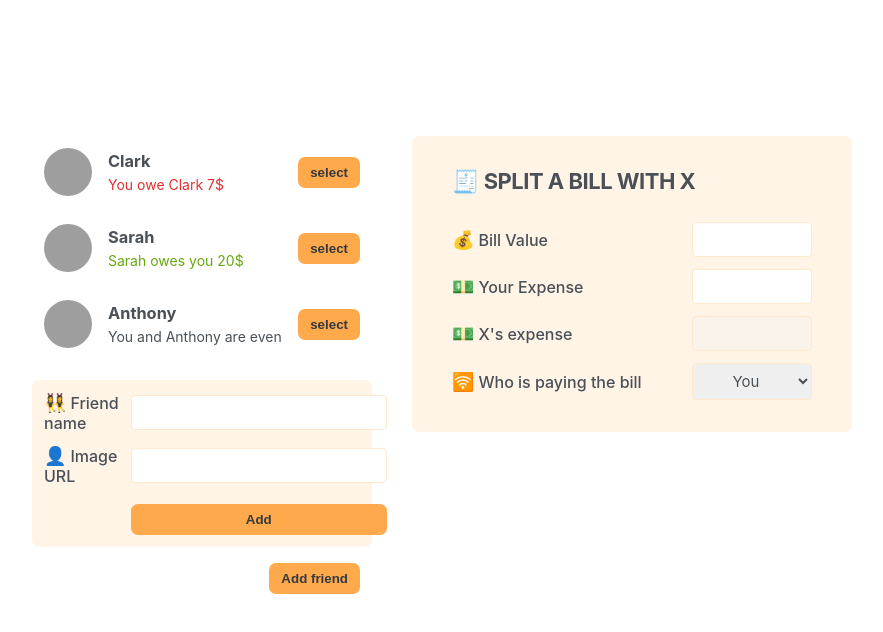
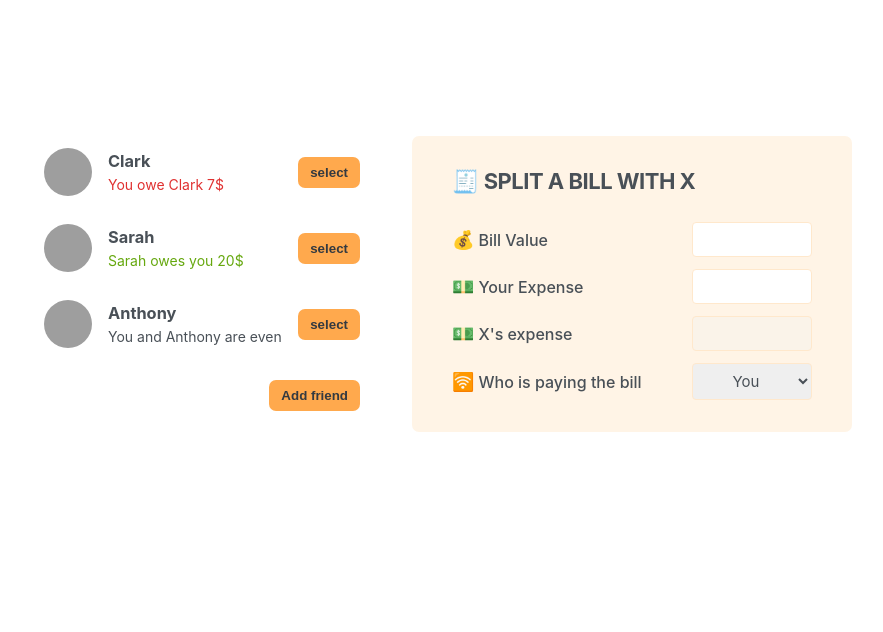
Before and after one commit to sharma-dikshant/ReactLearning, a React (Create React App) app: page / in a window 1280 px wide. Shown: the top 632 px of the page, without its empty margins (198-1081 px from the left). Built offline with nearby package versions, Linux system fonts and the light colour scheme; grey boxes are pictures that could not be loaded.

Commit message:
toggling Add friend button

```diff
--- a/src/App.js
+++ b/src/App.js
@@ -1,3 +1,5 @@
+import { useState } from "react";
+
 const initialFriends = [
   {
     id: 118836,
@@ -19,13 +21,29 @@ const initialFriends = [
   },
 ];
 
+function Button({ children, onclick }) {
+  return (
+    <button className="button" onClick={onclick}>
+      {children}
+    </button>
+  );
+}
+
 export default function App() {
+  const [showAddFriendForm, setShowAddFriendForm] = useState(false);
+
   return (
     <div className="app">
       <div className="sidebar">
         <FriendsList />
-        <FormAddFriend />
-        <Button>Add friend</Button>
+        {showAddFriendForm && <FormAddFriend />}
+        <Button
+          onclick={() => {
+            setShowAddFriendForm((show) => !show);
+          }}
+        >
+          {!showAddFriendForm ? "Add friend" : "close"}
+        </Button>
       </div>
       <FormSplitBill />
     </div>
@@ -64,10 +82,6 @@ function Friend({ friend }) {
   );
 }
 
-function Button({ children }) {
-  return <button className="button">{children}</button>;
-}
-
 function FormAddFriend() {
   return (
     <form className="form-add-friend">
@@ -80,20 +94,21 @@ function FormAddFriend() {
   );
 }
 
-
-function FormSplitBill(){
-  return <form className="form-split-bill">
+function FormSplitBill() {
+  return (
+    <form className="form-split-bill">
       <h2>🧾 Split a bill with X</h2>
       <label>💰Bill Value</label>
       <input type="text" />
       <label>💵Your Expense</label>
       <input type="text" />
       <label>💵X's expense</label>
-    <input type="text" disabled/>
+      <input type="text" disabled />
       <label>🛜Who is paying the bill</label>
       <select>
-      <option value='user'>You</option>
-      <option value='friend'>X</option>
+        <option value="user">You</option>
+        <option value="friend">X</option>
       </select>
     </form>
+  );
 }
```
Lines whose indentation alone changed are shown as unchanged.
